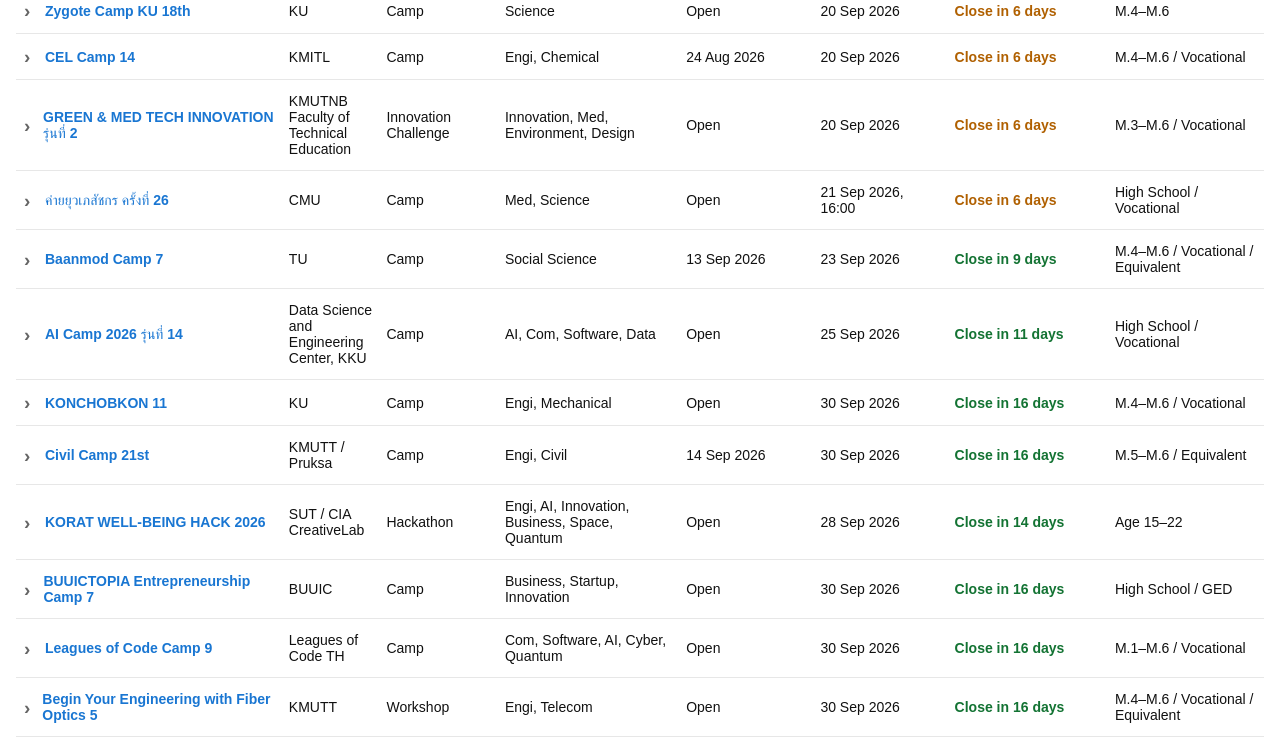
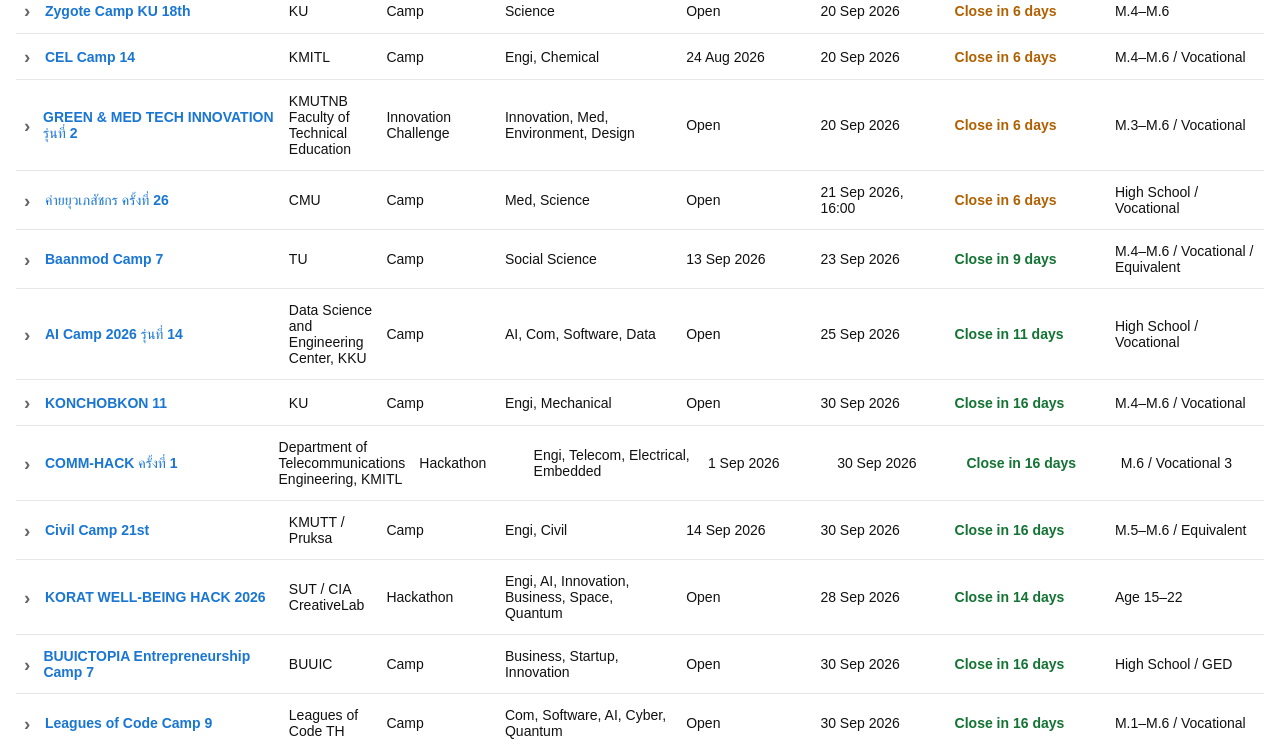
Before and after one commit to PolarBearEX-8/Competition-Lab, a React (Vite) app: page / in a window 1280 px wide. Shown: the part 842-1592 px from the top of the page. Built offline with nearby package versions, Linux system fonts and the light colour scheme.

Commit message:
Add verified COMM-HACK listing

```diff
--- a/src/data/camps.ts
+++ b/src/data/camps.ts
@@ -26,6 +26,7 @@
   { name: 'Baanmod Camp 7', organizer: 'TU', type: 'Camp', fields: 'Social Science', open: '13 Sep 2026', close: '23 Sep 2026', openAt: '2026-09-13T00:00:00+07:00', closeAt: '2026-09-23T23:59:59+07:00', registrationState: 'open', gradeLevel: 'M.4–M.6 / Vocational / Equivalent', description: 'ค่ายแนะแนวคณะสังคมวิทยาและมานุษยวิทยา มธ. พร้อมห้องเรียนจำลอง เกมจำลองปรากฏการณ์ทางสังคม และกิจกรรมวิชาการ', eligible: 'นักเรียน ม.4–ม.6 ปวช. หรือเทียบเท่า ปีการศึกษา 2569', eventDate: '23–25 Oct 2026', location: 'Thammasat University, Rangsit Campus', team: 'Not announced', cost: '969 THB after selection', prize: 'Certificate', applyLink: 'https://docs.google.com/forms/d/e/1FAIpQLSchULIdFgm3_npgHGb4PaKnD2WPtbl7gKqUqPlbKg1UdXuqbw/viewform?usp=send_form', instagram: 'https://www.instagram.com/baanmodcamp.socanth/', officialWebsite: 'https://socanth.tu.ac.th/', discoverySource: 'Official faculty website, official organizer Instagram, official application form and CampHUB', checked: '15 Sep 2026', notes: 'Three-day, two-night camp; fee covers meals, snacks, a shirt and certificate. Results announced 30 Sep 2026.' },
   { name: 'AI Camp 2026 รุ่นที่ 14', organizer: 'Data Science and Engineering Center, KKU', type: 'Camp', fields: 'AI, Com, Software, Data', open: 'Open', close: '25 Sep 2026', closeAt: '2026-09-25T23:59:59+07:00', registrationState: 'open', gradeLevel: 'High School / Vocational', description: 'ค่ายปัญญาประดิษฐ์แบบลงมือทำ ตั้งแต่ Python for AI, machine learning และ object detection จนถึง capstone project', eligible: 'นักเรียนมัธยมศึกษาตอนปลายหรือเทียบเท่าที่สนใจ AI; ไม่จำเป็นต้องมีพื้นฐานเชิงลึก', eventDate: '6–8 Oct 2026', location: 'Smart Classroom, Pienvijitr Building, Faculty of Engineering, Khon Kaen University', team: 'Individual; 30 seats', cost: '3,000 THB including lunches, snacks and drinks', prize: 'Certificate', applyLink: 'https://forms.gle/if3X9ByJqMbe8DPt8', officialWebsite: 'https://www.camphub.in.th/kku-ai-camp-2026/', discoverySource: 'KKU application link, CampHUB and AI Camp ENKKU Facebook', checked: '16 Sep 2026', notes: 'Bring a notebook computer; the organizer says a shared device can be requested if needed. Registration can close early when full.' },
   { name: 'KONCHOBKON 11', organizer: 'KU', type: 'Camp', fields: 'Engi, Mechanical', open: 'Open', close: '30 Sep 2026', closeAt: '2026-09-30T23:59:59+07:00', registrationState: 'open', gradeLevel: 'M.4–M.6 / Vocational', description: 'ค่ายคนชอบกล เรียนรู้วิศวกรรมเครื่องกลผ่าน workshop, laboratory tour และกิจกรรมกับรุ่นพี่', eligible: 'ม.4–ม.6 สายวิทย์–คณิต หรือ ปวช.', eventDate: '13–15 Nov 2026', location: 'Mechanical Engineering, Kasetsart University, Bangkhen', team: 'Individual; 80 seats', cost: 'Up to 1,000 THB after selection', prize: 'Camp experience and activities', applyLink: 'https://docs.google.com/forms/d/e/1FAIpQLScOp6bZXzgbmxfQ7z_wAPllUTAGD44j08-xLSwH_NgEvT5lRw/viewform', instagram: 'https://www.instagram.com/konchobkon/', officialWebsite: 'https://www.camphub.in.th/konchobkon-11/', discoverySource: 'Official application form, official Instagram, CampHUB', checked: '15 Sep 2026' },
+  { name: 'COMM-HACK ครั้งที่ 1', organizer: 'Department of Telecommunications Engineering, KMITL', type: 'Hackathon', fields: 'Engi, Telecom, Electrical, Embedded', open: '1 Sep 2026', close: '30 Sep 2026', openAt: '2026-09-01T00:00:00+07:00', closeAt: '2026-09-30T23:59:59+07:00', registrationState: 'open', gradeLevel: 'M.6 / Vocational 3', description: 'Solo Hackathon ที่ให้ผู้เข้าร่วมออกแบบ ประกอบ และทดสอบเครื่องส่งสัญญาณแบบไร้สาย พร้อมเรียนรู้พื้นฐานระบบสื่อสาร', eligible: 'นักเรียน ม.6 สายวิทย์–คณิต หรือ ปวช.3 กลุ่มวิชาไฟฟ้า', eventDate: '14 Nov 2026', location: 'Department of Telecommunications Engineering, KMITL', team: 'Individual; 50 seats', cost: 'Unknown', prize: 'Certificate; top 5 receive admission consideration for KMITL Electrical Communication and Network Engineering', applyLink: 'https://docs.google.com/forms/d/e/1FAIpQLSdoo6AwWErMfd0I9nS9rhj_oN5Un7dVRPZ8XoMaWw6BeirriA/viewform?pli=1', instagram: 'https://www.instagram.com/commhack.kmitl/', officialWebsite: 'https://www.telecom.kmitl.ac.th/2026/09/07/comm-hack-%E0%B8%84%E0%B8%A3%E0%B8%B1%E0%B9%89%E0%B8%87%E0%B8%97%E0%B8%B5%E0%B9%88-1-%E0%B8%97%E0%B9%89%E0%B8%B2%E0%B8%97%E0%B8%B2%E0%B8%A2%E0%B8%95%E0%B8%B1%E0%B8%A7%E0%B9%80%E0%B8%AD%E0%B8%87/', discoverySource: 'Official @commhack.kmitl Instagram and KMITL Telecommunications Engineering announcement', checked: '16 Sep 2026', notes: 'The official announcement does not state a fee. Registration is limited to 50 applicants.' },
   { name: 'Civil Camp 21st', organizer: 'KMUTT / Pruksa', type: 'Camp', fields: 'Engi, Civil', open: '14 Sep 2026', close: '30 Sep 2026', openAt: '2026-09-14T00:00:00+07:00', closeAt: '2026-09-30T23:59:59+07:00', registrationState: 'open', gradeLevel: 'M.5–M.6 / Equivalent', description: 'ค่ายวิศวกรรมโยธาที่ให้นักเรียนทำ workshop ในห้องปฏิบัติการ เรียนรู้จากอาจารย์ และดูงานนอกสถานที่เพื่อสัมผัสการทำงานจริงของวิศวกร', eligible: 'นักเรียนชั้น ม.5–ม.6 หรือเทียบเท่า ที่สนใจด้านวิศวกรรมโยธา', eventDate: '19–23 Nov 2026', location: 'Department of Civil Engineering, KMUTT', team: 'Not announced', cost: 'Unknown', prize: 'Possible special consideration for admission to KMUTT Civil Engineering', applyLink: 'https://docs.google.com/forms/d/e/1FAIpQLSctUwpUGW8Y1GY4xb_usC5YcWfKXMh-AL93Gk8o2b8knbjihw/viewform?usp=publish-editor', instagram: 'https://www.instagram.com/p/DdTkQ9CzbYR/', officialWebsite: 'https://ce.kmutt.ac.th/2026/09/14/%F0%9F%93%A2-%E0%B9%82%E0%B8%AD%E0%B8%81%E0%B8%B2%E0%B8%AA%E0%B8%A1%E0%B8%B2%E0%B8%96%E0%B8%B6%E0%B8%87%E0%B9%81%E0%B8%A5%E0%B9%89%E0%B8%A7-%E0%B8%82%E0%B8%AD%E0%B9%80%E0%B8%8A%E0%B8%B4%E0%B8%8D/', discoverySource: 'Official KMUTT Civil Engineering website, official Instagram post and official application form', checked: '15 Sep 2026', notes: 'Selected participants will be announced on 22 Oct 2026. The official public announcement does not state the fee or team format; the application form requires Google sign-in.' },
   { name: 'KORAT WELL-BEING HACK 2026', organizer: 'SUT / CIA CreativeLab', type: 'Hackathon', fields: 'Engi, AI, Innovation, Business, Space, Quantum', open: 'Open', close: '28 Sep 2026', closeAt: '2026-09-28T23:59:59+07:00', registrationState: 'open', gradeLevel: 'Age 15–22', description: 'สร้าง prototype เทคโนโลยีสุขภาวะแห่งอนาคตใน 5 tracks ตั้งแต่ Space และ Quantum ถึง Bio และ Cyber', eligible: 'อายุ 15–22 ปี ตั้งแต่ ม.ปลายถึงมหาวิทยาลัย ไม่จำกัดสถานศึกษาและไม่ต้องมีอาจารย์ที่ปรึกษา', eventDate: '10–11 & 18–20 Oct 2026', location: 'Nakhon Ratchasima Chamber of Commerce', team: '4–6 people', cost: 'Free', prize: '35,000+ THB total and certificates', applyLink: 'https://koratwbh2026.creativelabth.com/', officialWebsite: 'https://koratwbh2026.creativelabth.com/', discoverySource: 'Official event website, SUT, CampHUB', checked: '15 Sep 2026' },
   { name: 'BUUICTOPIA Entrepreneurship Camp 7', organizer: 'BUUIC', type: 'Camp', fields: 'Business, Startup, Innovation', open: 'Open', close: '30 Sep 2026', closeAt: '2026-09-30T23:59:59+07:00', registrationState: 'open', gradeLevel: 'High School / GED', description: 'ค่ายผู้ประกอบการ ฝึกคิดไอเดีย ออกแบบธุรกิจ และนำเสนอผ่าน pitching challenge', eligible: 'นักเรียนมัธยมปลายหรือ GED ที่ยังไม่เคยเข้าร่วมกิจกรรมนี้', eventDate: '16–18 Oct 2026', location: 'Burapha University International College, Chon Buri', team: 'Individual; 40 seats', cost: '1,500 THB including accommodation, meals and activities', prize: 'Certificate', applyLink: 'https://www.camphub.in.th/buuictopia-entrepreneurship-camp-7th-oct2026/', officialWebsite: 'https://www.camphub.in.th/buuictopia-entrepreneurship-camp-7th-oct2026/', discoverySource: 'BUUIC and CampHUB', checked: '15 Sep 2026', notes: 'May close early when all seats are filled.' },
```
Also changed, not shown: src/data/Dosc/dosc2.md (+1 -0 lines).
